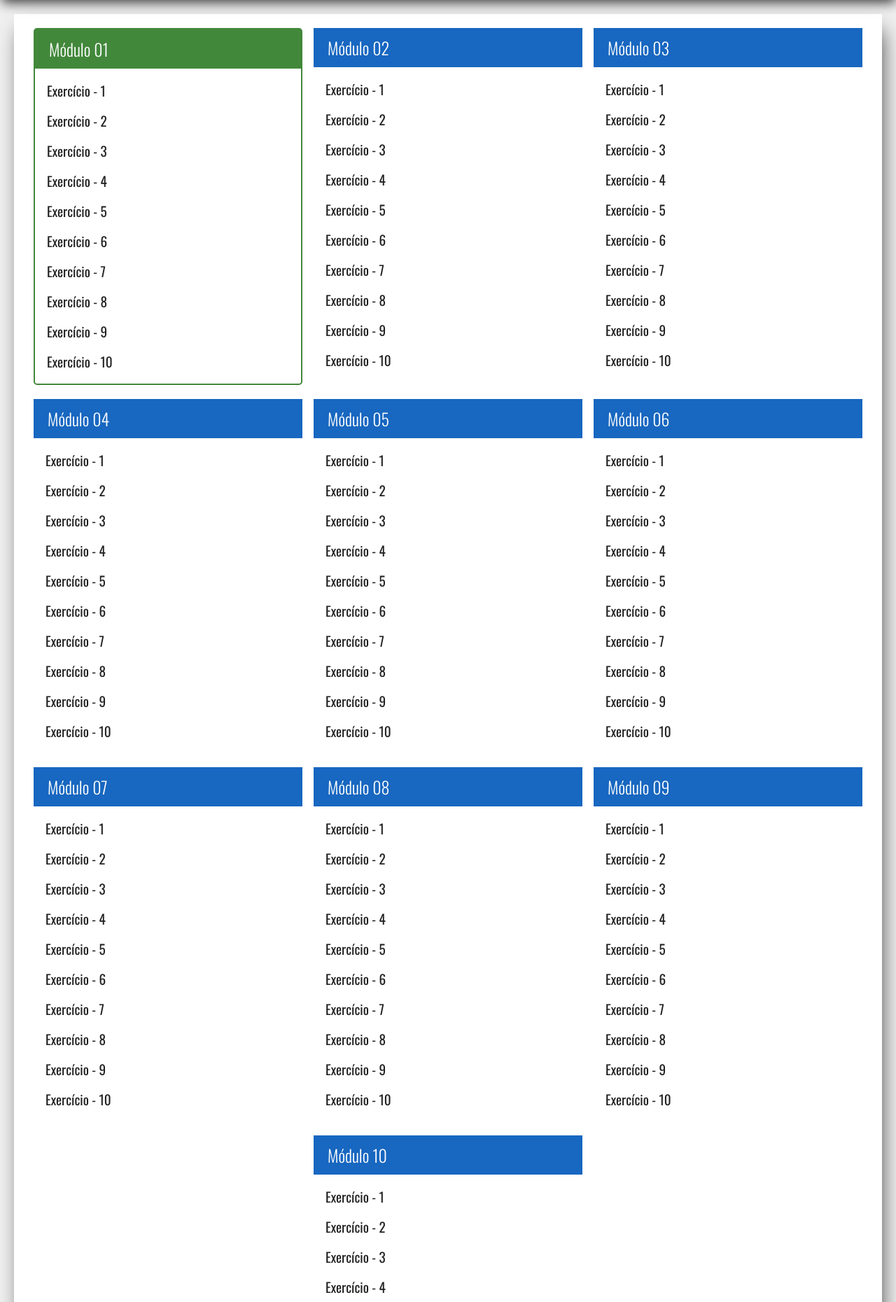
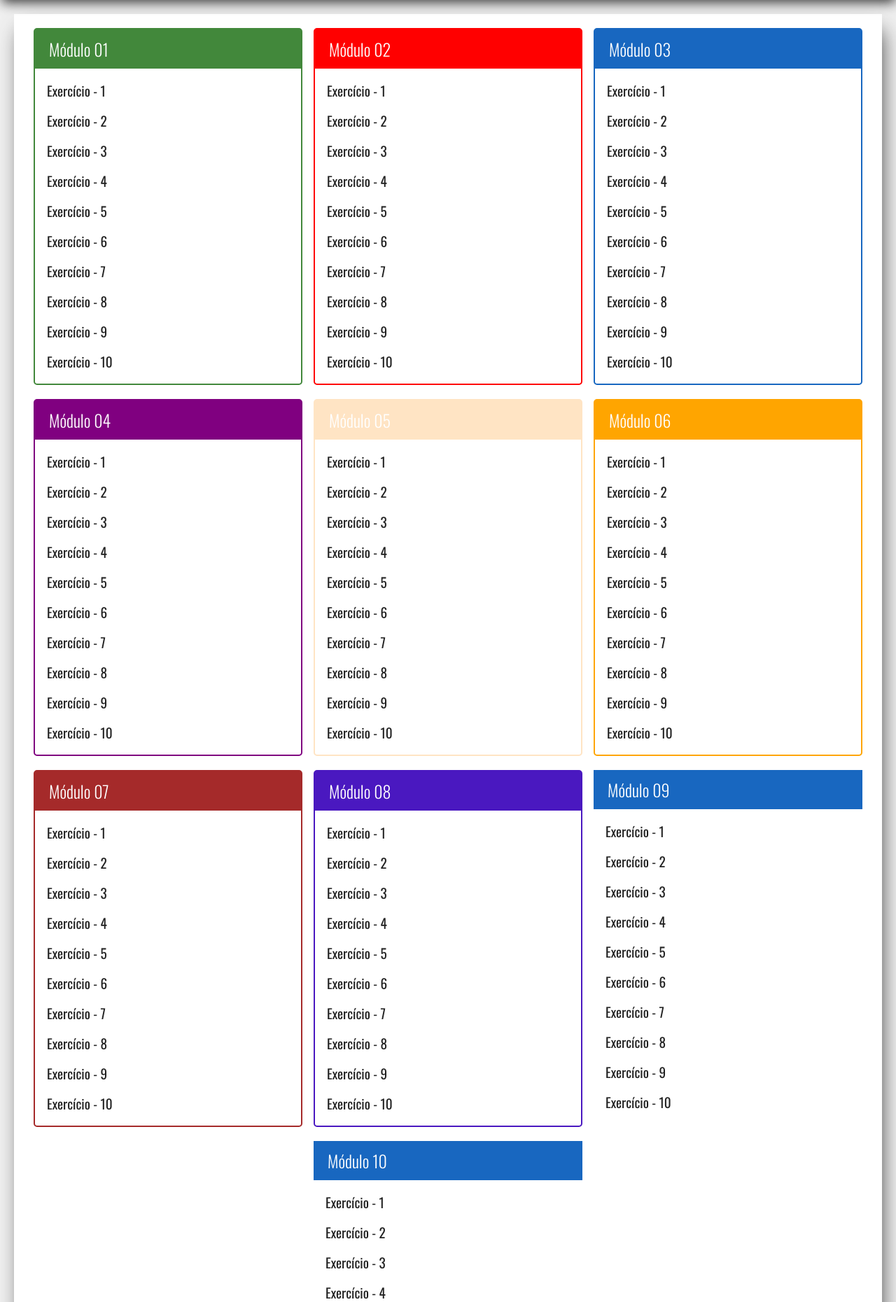
Before and after one commit to Lucas-xss/Estudos-PHP_Udemy, a PHP site: page / in a window 1280 px wide. Shown: the part 120-1980 px from the top of the page at 70% size. Run offline with PHP 8.4, Linux system fonts and the light colour scheme.

Commit message:
atualização menu 02

```diff
--- a/Treinamento/Recursos/css/style.css
+++ b/Treinamento/Recursos/css/style.css
@@ -103,3 +103,30 @@ body {
 
 .modulo.yellow { border: 2px solid rgb(66, 136, 59); }
 .modulo.yellow > h3 {background-color: rgb(66, 136, 59); }
+
+.modulo.red { border: 2px solid red; }
+.modulo.red > h3 {background-color: red; }
+
+.modulo.azul { border: 2px solid #1867c0; }
+.modulo.azul > h3 {background-color: #1867c0; }
+
+.modulo.roxo { border: 2px solid purple; }
+.modulo.roxo > h3 {background-color: purple; }
+
+.modulo.beg { border: 2px solid bisque; }
+.modulo.beg > h3 {background-color: bisque; }
+
+.modulo.laranja { border: 2px solid orange; }
+.modulo.laranja > h3 {background-color: orange; }
+
+.modulo.rosa { border: 2px solid pink; }
+.modulo.rosa > h3 {background-color: pink; }
+
+.modulo.marrom { border: 2px solid brown; }
+.modulo.marrom > h3 {background-color: brown; }
+
+.modulo.violet { border: 2px solid #4a18c0; }
+.modulo.violet > h3 {background-color: #4a18c0; }
+
+.modulo.azul { border: 2px solid #1867c0; }
+.modulo.azul > h3 {background-color: #1867c0; }
--- a/Treinamento/index.html
+++ b/Treinamento/index.html
@@ -32,7 +32,7 @@
                         <li><a href="#"> Exercício - 10</a></li>
                     </ul>
                 </div>
-                <div class="modulo">
+                <div class="modulo red">
                     <h3>Módulo 02</h3>
                     <ul>
                         <li><a href="#"> Exercício - 1</a></li>
@@ -47,7 +47,7 @@
                         <li><a href="#"> Exercício - 10</a></li>
                     </ul>
                 </div>
-                <div class="modulo">
+                <div class="modulo azul">
                     <h3>Módulo 03</h3>
                     <ul>
                         <li><a href="#"> Exercício - 1</a></li>
@@ -62,7 +62,7 @@
                         <li><a href="#"> Exercício - 10</a></li>
                     </ul>
                 </div>
-                <div class="modulo">
+                <div class="modulo roxo">
                     <h3>Módulo 04</h3>
                     <ul>
                         <li><a href="#"> Exercício - 1</a></li>
@@ -77,7 +77,7 @@
                         <li><a href="#"> Exercício - 10</a></li>
                     </ul>
                 </div>
-                <div class="modulo">
+                <div class="modulo beg">
                     <h3>Módulo 05</h3>
                     <ul>
                         <li><a href="#"> Exercício - 1</a></li>
@@ -92,7 +92,7 @@
                         <li><a href="#"> Exercício - 10</a></li>
                     </ul>
                 </div>
-                <div class="modulo">
+                <div class="modulo laranja">
                     <h3>Módulo 06</h3>
                     <ul>
                         <li><a href="#"> Exercício - 1</a></li>
@@ -107,7 +107,7 @@
                         <li><a href="#"> Exercício - 10</a></li>
                     </ul>
                 </div>
-                <div class="modulo">
+                <div class="modulo marrom">
                     <h3>Módulo 07</h3>
                     <ul>
                         <li><a href="#"> Exercício - 1</a></li>
@@ -122,7 +122,7 @@
                         <li><a href="#"> Exercício - 10</a></li>
                     </ul>
                 </div>
-                <div class="modulo">
+                <div class="modulo violet">
                     <h3>Módulo 08</h3>
                     <ul>
                         <li><a href="#"> Exercício - 1</a></li>
```
